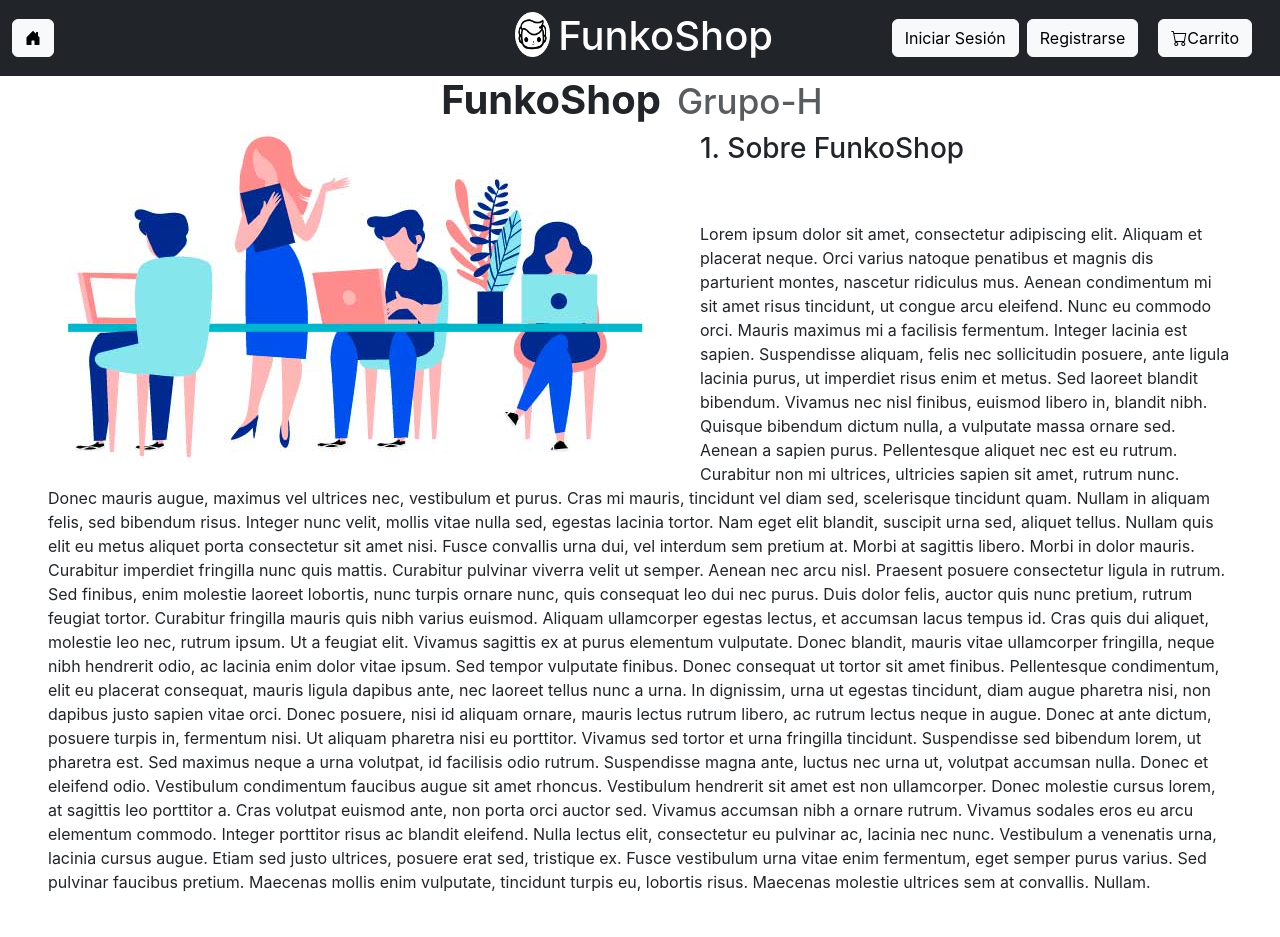
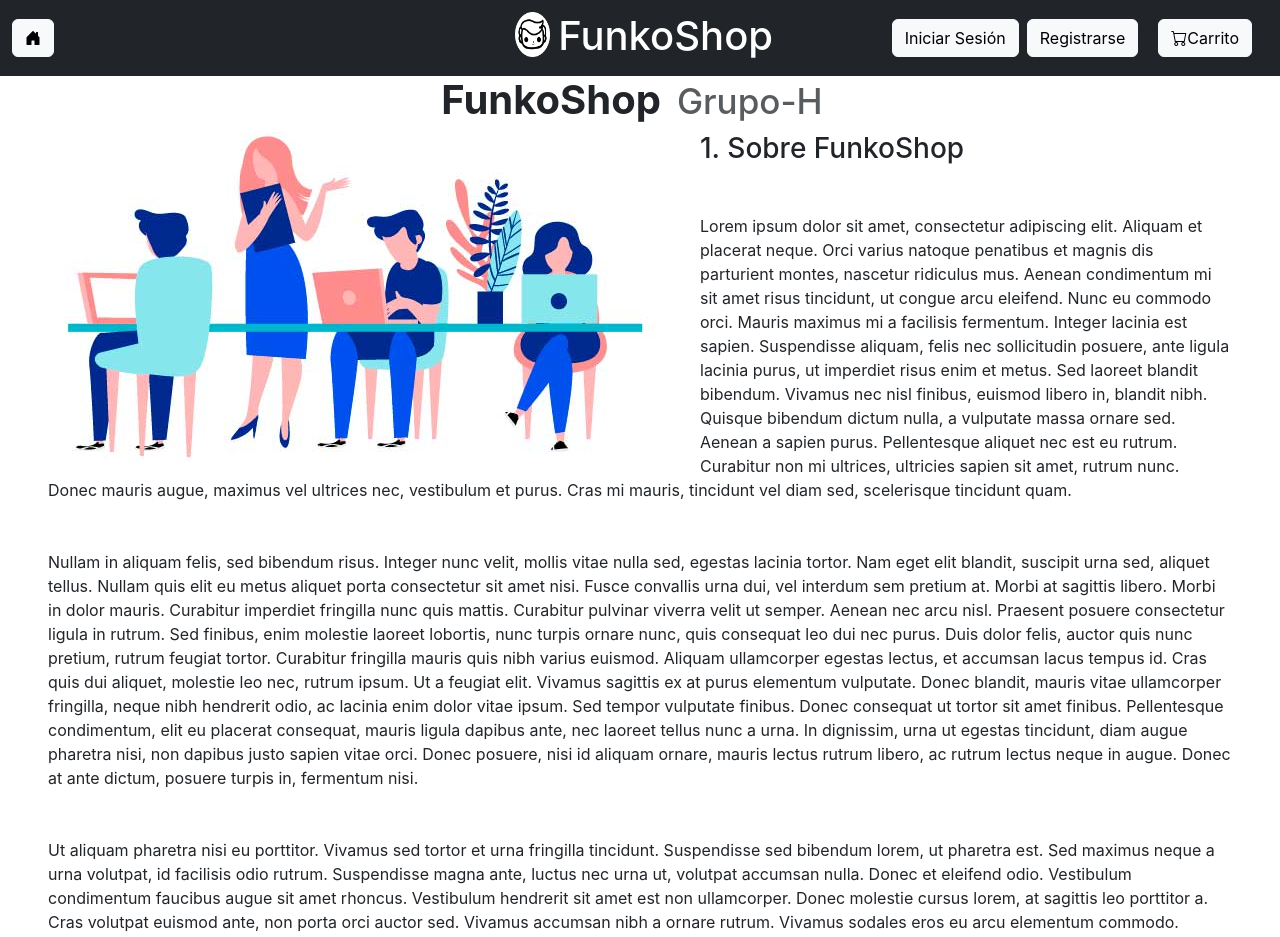
Before and after one commit to 4lvaro22/Funko-Shop, a React (Vite) app: page /#/AboutUs in a window 1280 px wide. Shown: the top 937 px of the page. Built offline with nearby package versions, Linux system fonts and the light colour scheme.

Commit message:
cambio loremipsum

```diff
--- a/src/pages/AboutUs/LoremIpsum.jsx
+++ b/src/pages/AboutUs/LoremIpsum.jsx
@@ -4,13 +4,16 @@
     <>
 
       <h3>1. Sobre FunkoShop</h3>
-      <p className='text-start p-5'>
+      <p className='text-start m-5'>
         Lorem ipsum dolor sit amet, consectetur adipiscing elit. Aliquam et placerat neque. Orci varius natoque penatibus et magnis dis parturient montes,
         nascetur ridiculus mus. Aenean condimentum mi sit amet risus tincidunt, ut congue arcu eleifend. Nunc eu commodo orci. Mauris maximus mi a facilisis fermentum.
         Integer lacinia est sapien. Suspendisse aliquam, felis nec sollicitudin posuere, ante ligula lacinia purus, ut imperdiet risus enim et metus. Sed laoreet blandit bibendum.
         Vivamus nec nisl finibus, euismod libero in, blandit nibh. Quisque bibendum dictum nulla, a vulputate massa ornare sed. Aenean a sapien purus. Pellentesque aliquet nec est
         eu rutrum. Curabitur non mi ultrices, ultricies sapien sit amet, rutrum nunc. Donec mauris augue, maximus vel ultrices nec, vestibulum et purus. Cras mi mauris, tincidunt vel
-        diam sed, scelerisque tincidunt quam. Nullam in aliquam felis, sed bibendum risus. Integer nunc velit, mollis vitae nulla sed, egestas lacinia tortor. Nam eget elit blandit,
+        diam sed, scelerisque tincidunt quam.
+      </p>
+      <p className='text-start m-5'>
+        Nullam in aliquam felis, sed bibendum risus. Integer nunc velit, mollis vitae nulla sed, egestas lacinia tortor. Nam eget elit blandit,
         suscipit urna sed, aliquet tellus. Nullam quis elit eu metus aliquet porta consectetur sit amet nisi. Fusce convallis urna dui, vel interdum sem pretium at. Morbi at sagittis libero.
         Morbi in dolor mauris. Curabitur imperdiet fringilla nunc quis mattis. Curabitur pulvinar viverra velit ut semper. Aenean nec arcu nisl. Praesent posuere consectetur ligula in rutrum.
         Sed finibus, enim molestie laoreet lobortis, nunc turpis ornare nunc, quis consequat leo dui nec purus. Duis dolor felis, auctor quis nunc pretium, rutrum feugiat tortor.
@@ -18,7 +21,10 @@
         Ut a feugiat elit. Vivamus sagittis ex at purus elementum vulputate. Donec blandit, mauris vitae ullamcorper fringilla, neque nibh hendrerit odio, ac lacinia enim dolor vitae ipsum.
         Sed tempor vulputate finibus. Donec consequat ut tortor sit amet finibus. Pellentesque condimentum, elit eu placerat consequat, mauris ligula dapibus ante, nec laoreet tellus nunc a urna.
         In dignissim, urna ut egestas tincidunt, diam augue pharetra nisi, non dapibus justo sapien vitae orci. Donec posuere, nisi id aliquam ornare, mauris lectus rutrum libero, ac rutrum
-        lectus neque in augue. Donec at ante dictum, posuere turpis in, fermentum nisi. Ut aliquam pharetra nisi eu porttitor. Vivamus sed tortor et urna fringilla tincidunt. Suspendisse sed
+        lectus neque in augue. Donec at ante dictum, posuere turpis in, fermentum nisi.
+      </p>
+      <p className='text-start m-5'>
+        Ut aliquam pharetra nisi eu porttitor. Vivamus sed tortor et urna fringilla tincidunt. Suspendisse sed
         bibendum lorem, ut pharetra est. Sed maximus neque a urna volutpat, id facilisis odio rutrum. Suspendisse magna ante, luctus nec urna ut, volutpat accumsan nulla.
         Donec et eleifend odio. Vestibulum condimentum faucibus augue sit amet rhoncus. Vestibulum hendrerit sit amet est non ullamcorper. Donec molestie cursus lorem,
         at sagittis leo porttitor a. Cras volutpat euismod ante, non porta orci auctor sed. Vivamus accumsan nibh a ornare rutrum. Vivamus sodales eros eu arcu elementum commodo.
@@ -26,6 +32,7 @@
         Etiam sed justo ultrices, posuere erat sed, tristique ex. Fusce vestibulum urna vitae enim fermentum, eget semper purus varius. Sed pulvinar faucibus pretium.
         Maecenas mollis enim vulputate, tincidunt turpis eu, lobortis risus. Maecenas molestie ultrices sem at convallis. Nullam.
       </p>
+
     </>
   );
 };
```
